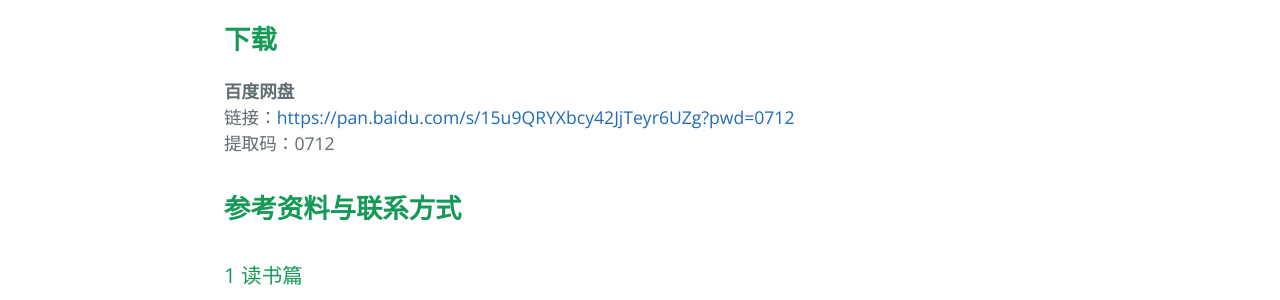
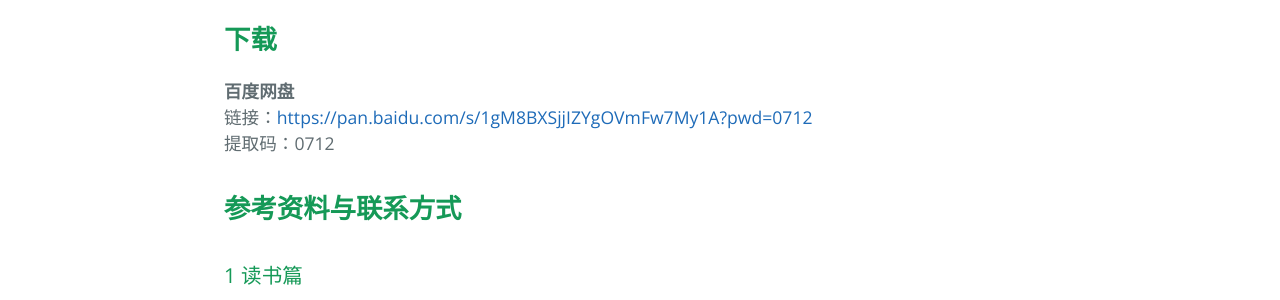
Before and after one commit to shen-huang/Longtermist, a Jekyll site: the page built from index.md, in a window 1280 px wide and 900 px high, scrolled down 308 px. Shown: the part 155-455 px from the top of the window. Built offline with Jekyll 4.4.1, drawn with Linux system fonts in a browser that asks for light colours; some of the changed lines change nothing that is shown.

Commit message:
Update index.md

```diff
--- a/index.md
+++ b/index.md
@@ -11,7 +11,7 @@ layout: default
 ## **下载**
 
 **百度网盘** <br>
-链接：[https://pan.baidu.com/s/15u9QRYXbcy42JjTeyr6UZg?pwd=0712](https://pan.baidu.com/s/15u9QRYXbcy42JjTeyr6UZg?pwd=0712) <br>
+链接：[https://pan.baidu.com/s/1gM8BXSjjIZYgOVmFw7My1A?pwd=0712](https://pan.baidu.com/s/1gM8BXSjjIZYgOVmFw7My1A?pwd=0712) <br>
 提取码：0712
 
 ## **参考资料与联系方式**
```
